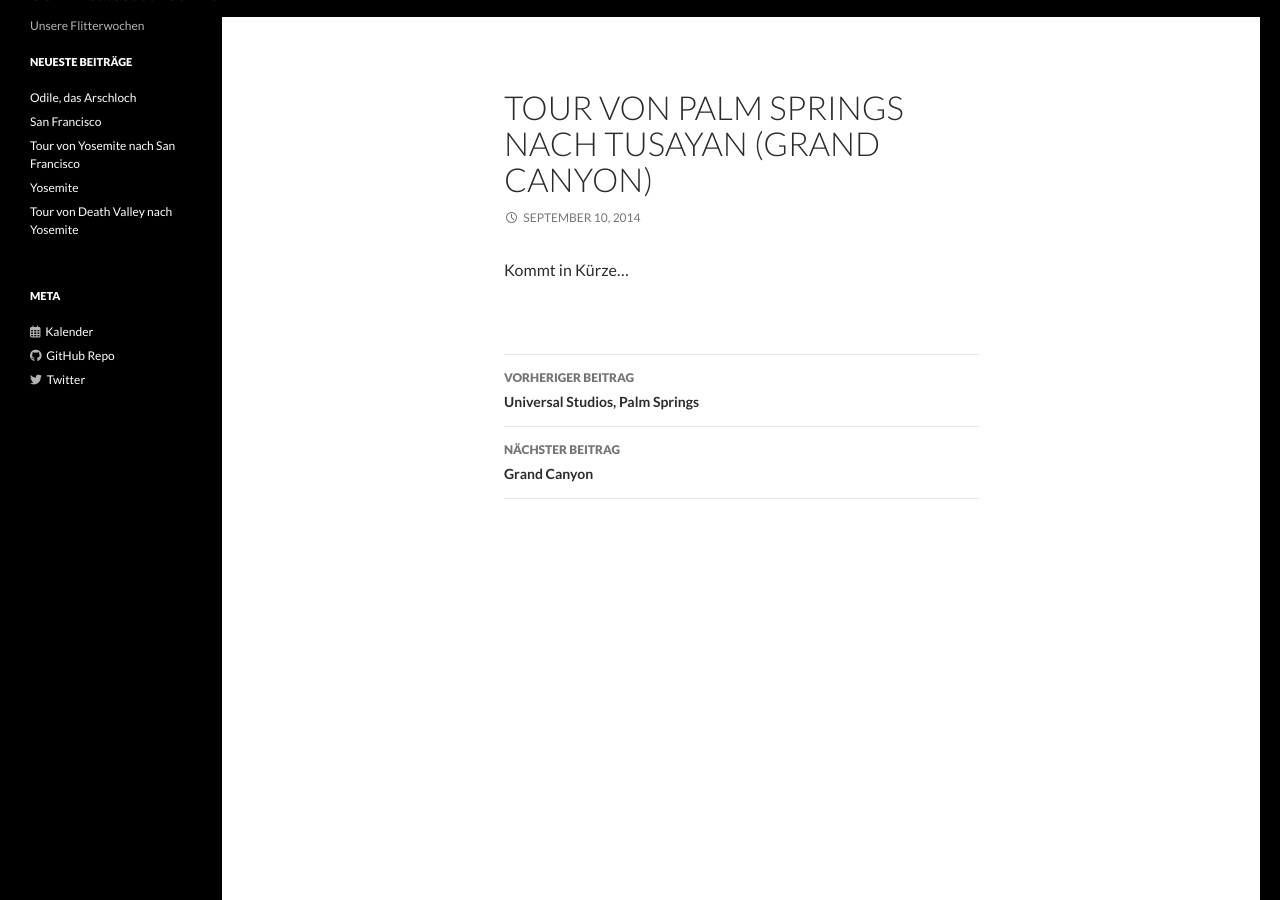
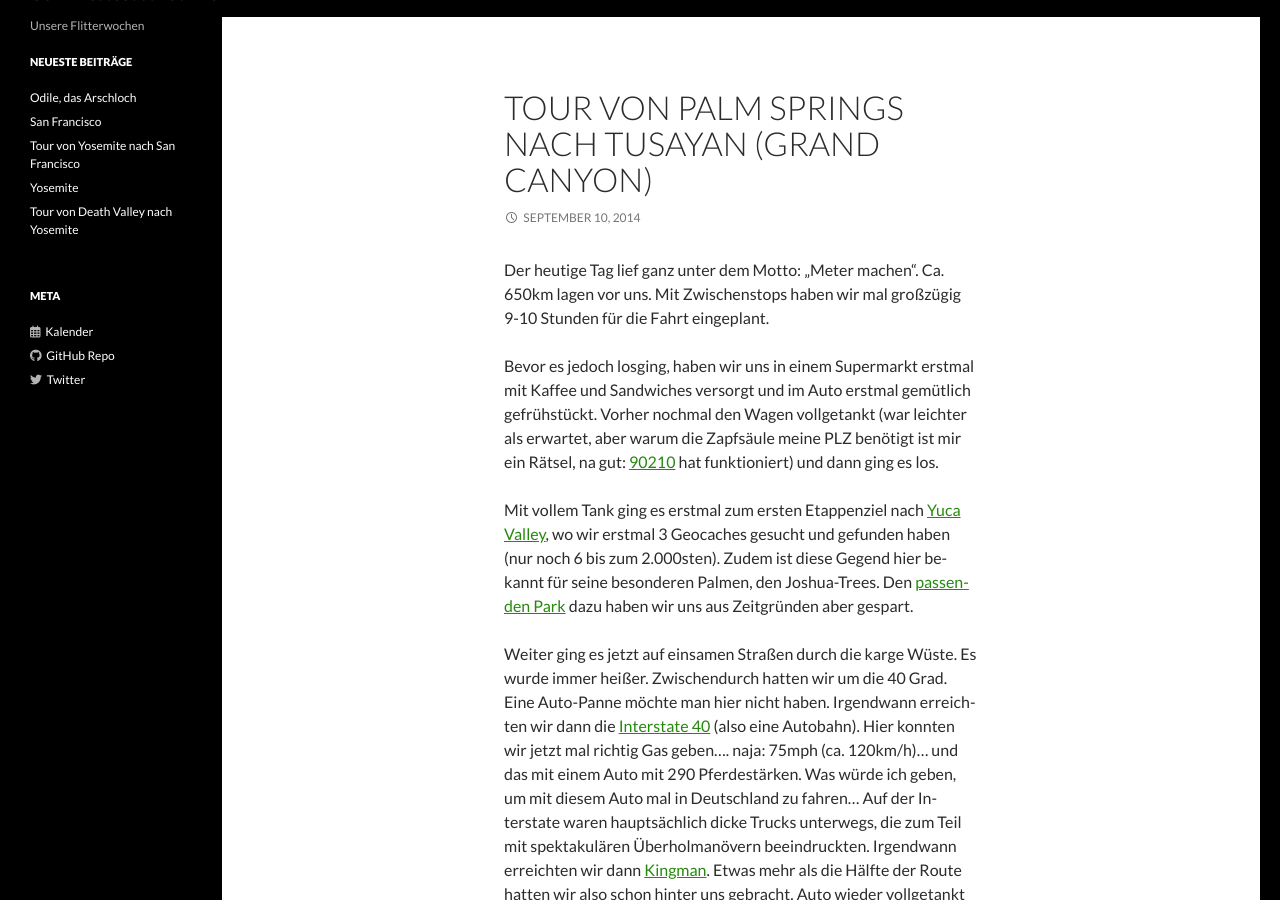
Before and after one commit to janhuddel/usa-blog, a Jekyll site: the page built from _posts/2014-09-10-palm-springs-to-tusayan.md, in a window 1280 px wide and 900 px high, scrolled down 357 px. Built offline with Jekyll 4.4.1, drawn with Linux system fonts in a browser that asks for light colours; nearby versions of some CDN libraries; some of the changed text lies outside the part shown.

Commit message:
blogpost update

```diff
--- a/_posts/2014-09-10-palm-springs-to-tusayan.md
+++ b/_posts/2014-09-10-palm-springs-to-tusayan.md
@@ -1,6 +1,39 @@
 ---
 layout: post
 title: Tour von Palm Springs nach Tusayan (Grand Canyon)
+
+gallery_1:
+  id: 1
+  folder: /assets/images/palm-springs-to-tusayan/
+  images:
+    - filename: fruehstueck.jpg
+      description: Frühstück
+    - filename: joshua-tree.jpg
+      description: Joshua Tree
+    - filename: desert-christ-park.jpg
+      description: Desert Christ Park
+    - filename: wueste.jpg
+      description: Wüste
 ---
 
-Kommt in Kürze...
+Der heutige Tag lief ganz unter dem Motto: „Meter machen“. Ca. 650km lagen vor uns. Mit Zwischenstops haben wir mal großzügig 9-10 Stunden für die Fahrt eingeplant.
+
+Bevor es jedoch losging, haben wir uns in einem Supermarkt erstmal mit Kaffee und Sandwiches versorgt und im Auto erstmal gemütlich gefrühstückt. Vorher nochmal den Wagen vollgetankt (war leichter als erwartet, aber warum die Zapfsäule meine PLZ benötigt ist mir ein Rätsel, na gut: [90210][beverly-hills-90210] hat funktioniert) und dann ging es los.
+
+Mit vollem Tank ging es erstmal zum ersten Etappenziel nach [Yuca Valley][yucca-valley], wo wir erstmal 3 Geocaches gesucht und gefunden haben (nur noch 6 bis zum 2.000sten). Zudem ist diese Gegend hier bekannt für seine besonderen Palmen, den Joshua-Trees. Den [passenden Park][joshua-tree-park] dazu haben wir uns aus Zeitgründen aber gespart.
+
+Weiter ging es jetzt auf einsamen Straßen durch die karge Wüste. Es wurde immer heißer. Zwischendurch hatten wir um die 40 Grad. Eine Auto-Panne möchte man hier nicht haben. Irgendwann erreichten wir dann die [Interstate 40][interstate-40] (also eine Autobahn). Hier konnten wir jetzt mal richtig Gas geben…. naja: 75mph (ca. 120km/h)… und das mit einem Auto mit 290 Pferdestärken. Was würde ich geben, um mit diesem Auto mal in Deutschland zu fahren…
+Auf der Interstate waren hauptsächlich dicke Trucks unterwegs, die zum Teil mit spektakulären Überholmanövern beeindruckten. Irgendwann erreichten wir dann [Kingman][kingman]. Etwas mehr als die Hälfte der Route hatten wir also schon hinter uns gebracht. Auto wieder vollgetankt und schnell nochmal zum gelben M und dann ging’s auch schon wieder weiter.
+
+Hinter Kingman wurde es langsam wieder etwas grüner und auch kühler. Das lag wohl daran, dass wir immer mehr an Höhe gewannen. Unterwegs haben wir noch 5 weitere Geocaches gefunden und irgendwann erreichten wir dann unser [Hotel][holiday-inn] in Tusayan (ca. 10km vor dem Grand Canyon Village). Mittlerweile war die Sonne untergegangen und es war stockfinster. Der Handy-Empfang war bis hierher eigentlich immer perfekt, doch jetzt ging nix mehr: „Kein Netz“ teilten uns unsere iPhones mit. Und das Hotel W-LAN konnte man vergessen. Also 1,5 Tage offline. Tut ja auch mal ganz gut.
+
+Eigentlich wollten wir noch was Essen aber wir waren einfach zu müde und so dauerte es auch nicht lange, bis unsere Augen zu fielen.
+
+{% include gallery.html gallery=page.gallery_1 %}
+
+[beverly-hills-90210]: https://de.wikipedia.org/wiki/Beverly_Hills,_90210
+[yucca-valley]: http://www.yucca-valley.org/
+[joshua-tree-park]: https://de.wikipedia.org/wiki/Joshua-Tree-Nationalpark
+[interstate-40]: https://de.wikipedia.org/wiki/Interstate_40
+[kingman]: https://de.wikipedia.org/wiki/Kingman_(Arizona)
+[holiday-inn]: https://de.foursquare.com/v/holiday-inn-express-and-suites/4bc3eab2dce4eee101d0719d
```
Also changed, not shown: assets/images/palm-springs-to-tusayan/desert-christ-park.jpg (added), assets/images/palm-springs-to-tusayan/desert-christ-park_sm.jpg (added), assets/images/palm-springs-to-tusayan/fruehstueck.jpg (added), assets/images/palm-springs-to-tusayan/fruehstueck_sm.jpg (added), assets/images/palm-springs-to-tusayan/joshua-tree.jpg (added), assets/images/palm-springs-to-tusayan/joshua-tree_sm.jpg (added), assets/images/palm-springs-to-tusayan/wueste.jpg (added), assets/images/palm-springs-to-tusayan/wueste_sm.jpg (added).
